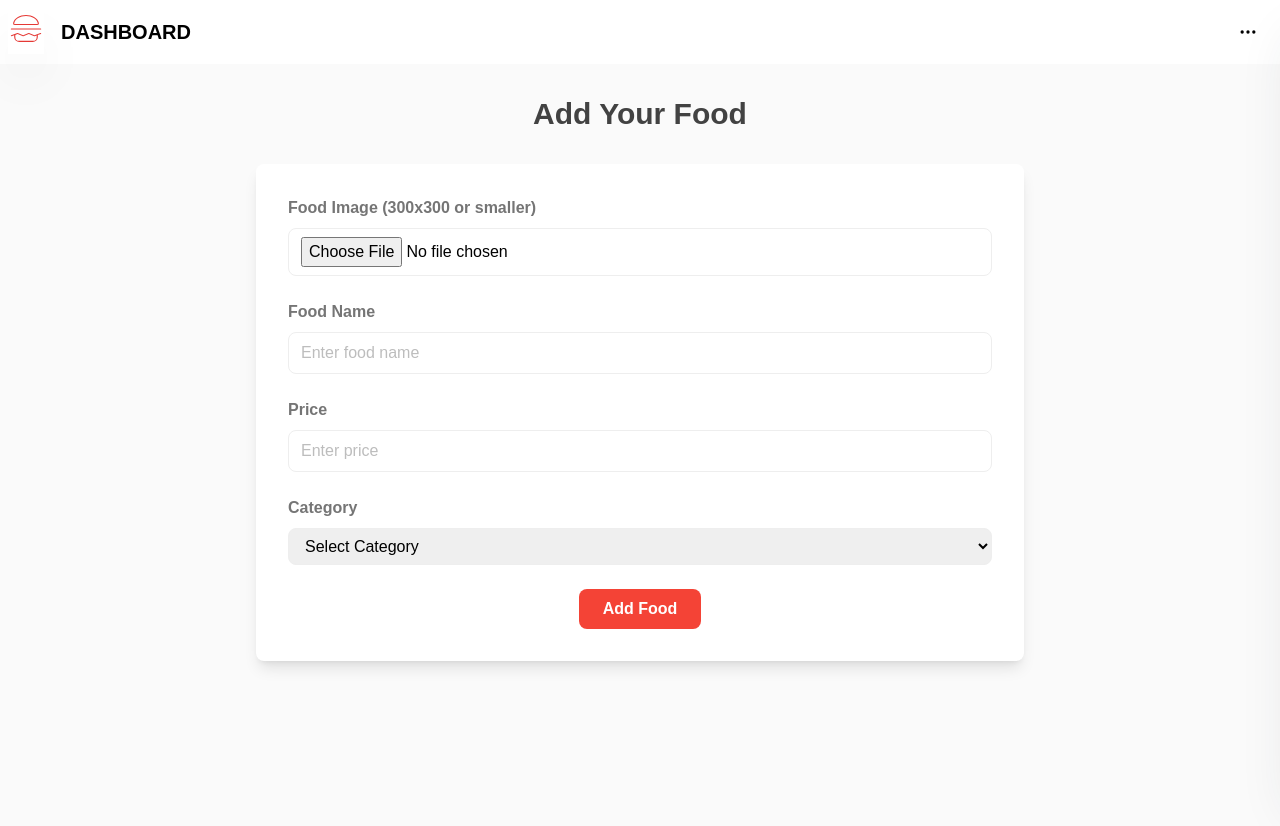
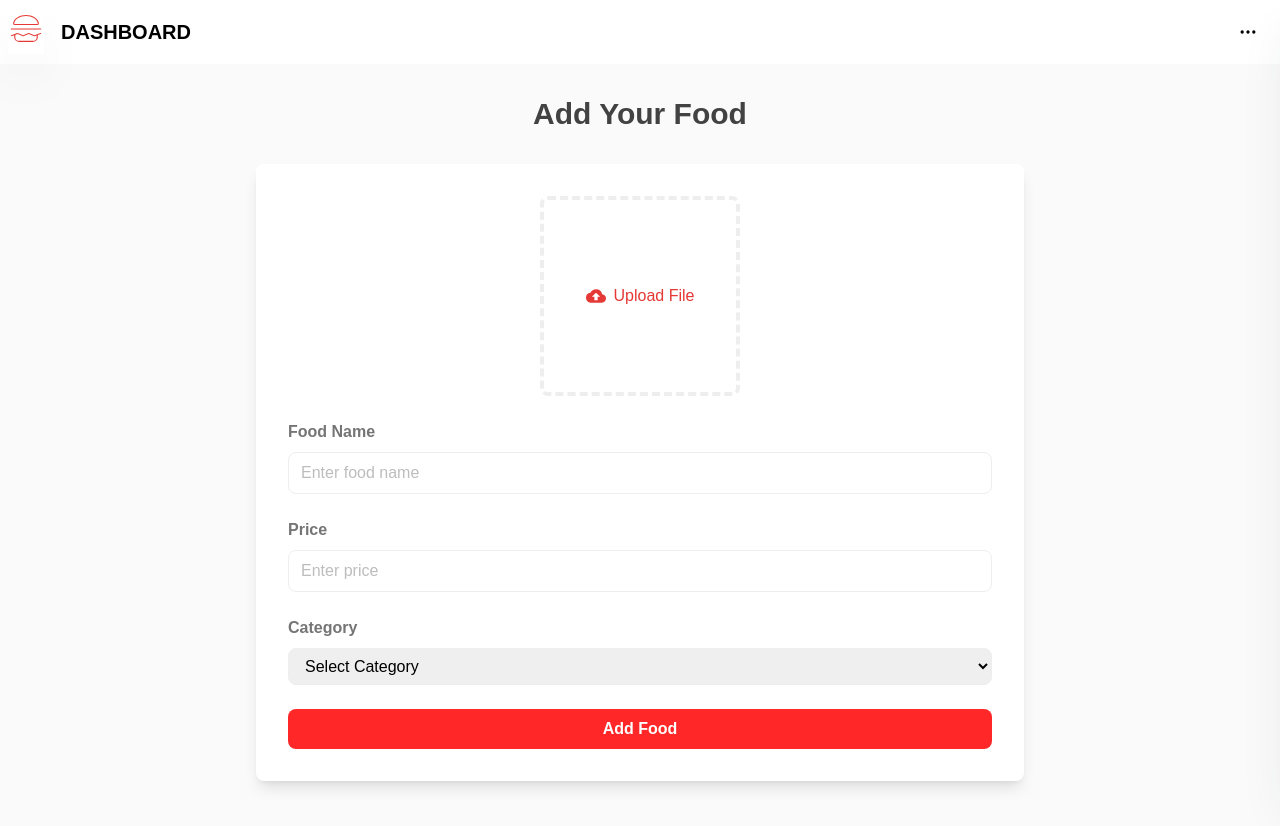
Before and after one commit to infan11/FoodHub-Fronend-Projects, a React (Vite) app: page /dashboard/addFoods in a window 1280 px wide. Shown: the top 826 px of the page. Built offline with nearby package versions, Linux system fonts and the light colour scheme; no server answers.

Commit message:
added foods related api and another api

```diff
--- a/src/Components/Dashboard/AddFoods/AddFoods.jsx
+++ b/src/Components/Dashboard/AddFoods/AddFoods.jsx
@@ -3,15 +3,20 @@ import { useForm } from 'react-hook-form';
 import useAxiosSecure from '../../Hooks/useAxiosSecure';
 import { imageUpload } from '../../Hooks/imageHooks';
 import toast from 'react-hot-toast';
+import { MdCloudUpload } from 'react-icons/md';
 
 const AddFoods = () => {
-    const { register, handleSubmit, formState: { errors }, } = useForm();
+    const { register, handleSubmit, formState: { errors } } = useForm();
     const axiosSecure = useAxiosSecure();
     const [imageError, setImageError] = useState("");
+    const [imagePreview, setImagePreview] = useState(null);
 
     const validateImage = (file) => {
         return new Promise((resolve, reject) => {
             const img = new Image();
+            const reader = new FileReader();
+
+            reader.onloadend = () => {
                 img.onload = () => {
                     if (img.width <= 300 && img.height <= 300) {
                         resolve(true);
@@ -20,14 +25,15 @@ const AddFoods = () => {
                     }
                 };
                 img.onerror = () => reject("Invalid image file");
-            img.src = URL.createObjectURL(file);
+                img.src = reader.result;
+            };
+
+            reader.readAsDataURL(file);
         });
     };
-
     const onSubmit = async (data) => {
         setImageError("");
         const photo = data.photo?.[0];
-
 
         try {
             await validateImage(photo); // Validate image dimensions
@@ -52,6 +58,16 @@ const AddFoods = () => {
         }
     };
 
+    // Handle image selection and preview
+    const handleImageChange = (event) => {
+        const file = event.target.files[0];
+        if (file) {
+            // Set preview URL
+            const previewUrl = URL.createObjectURL(file);
+            setImagePreview(previewUrl);
+        }
+    };
+
     return (
         <div className="min-h-screen py-8 bg-gray-50">
             <h2 className="text-3xl font-bold text-center text-gray-800 mb-8">Add Your Food</h2>
@@ -60,16 +76,39 @@ const AddFoods = () => {
                     <div className="space-y-6">
                         {/* Food Image */}
                         <div>
-                            <label className="block text-gray-600 font-semibold mb-2">Food Image (300x300 or smaller)</label>
+                            <div className="flex items-center justify-center">
+                                <div className="relative w-[200px] h-[200px] flex items-center justify-center border-4 border-dashed rounded-lg cursor-pointer">
                                     <input
                                         type="file"
-                                className="w-full px-3 py-2 border rounded-lg focus:ring-2 focus:ring-red-400 outline-none transition"
+                                        id="fileInput"
+                                        className="absolute inset-0 w-full h-full opacity-0 cursor-pointer"
                                         name="photo"
                                         accept="image/*"
                                         {...register("photo", { required: true })}
+                                        onChange={handleImageChange} // Handle image change
                                     />
-                            {errors.photo && <span className="text-red-600 text-sm">This field is required</span>}
-                            {imageError && <span className="text-red-600 text-sm">{imageError}</span>}
+                                    <label
+                                        htmlFor="fileInput"
+                                        className="flex items-center justify-center w-[200px] h-[200px] text-red-600"
+                                    >
+                                        <MdCloudUpload size={20} className="mr-2" />
+                                        Upload File
+                                    </label>
+                                </div>
+                            </div>
+                            {errors.photo && <span className="text-red-600 text-sm text-center">This field is required</span>}
+                            {imageError && <span className="text-red-600 text-sm text-center">{imageError}</span>}
+
+                            {/* Image Preview */}
+                            {imagePreview && (
+                                <div className="mt-4">
+                                    <img
+                                        src={imagePreview}
+                                        alt="Preview"
+                                        className="w-[150px] mx-auto h-auto rounded-lg object-cover"
+                                    />
+                                </div>
+                            )}
                         </div>
 
                         {/* Food Name */}
@@ -122,7 +161,7 @@ const AddFoods = () => {
                         <div className="text-center">
                             <button
                                 type="submit"
-                                className="px-6 py-2 bg-red-500 text-white font-semibold rounded-lg hover:bg-red-600 transition focus:outline-none focus:ring-2 focus:ring-red-400"
+                                className="px-6 py-2 bg-[#ff0000d8] text-white font-semibold rounded-lg hover:bg-[#ff0000d8] transition focus:outline-none focus:ring-2 focus:ring-red-400 w-full"
                             >
                                 Add Food
                             </button>
--- a/src/Components/Dashboard/Dashboard/Dashboard.jsx
+++ b/src/Components/Dashboard/Dashboard/Dashboard.jsx
@@ -59,6 +59,33 @@ const Dashboard = () => {
         <List>
         {
         isAdmin  ?  <>
+
+      <Link to={"/dashboard/myCart"}>
+          <ListItem>
+            <ListItemPrefix>
+            <RiShoppingBag4Line />
+            </ListItemPrefix>
+            My Order
+          </ListItem>
+          </Link>
+          <Link to={"/dashboard/userHome"}>
+            <ListItem>
+              <ListItemPrefix>
+              <FaRegUser />
+              </ListItemPrefix>
+          User Home
+            </ListItem>
+            </Link>
+
+       <Link to={"/dashboard/paymentHistory"}>
+          <ListItem>
+            <ListItemPrefix>
+            <PiContactlessPaymentLight />
+            </ListItemPrefix>
+            Payment History
+          </ListItem>
+          </Link>
+          </> : <>
           <Link to={"/dashboard/adminHome"}>
           <ListItem>
             <ListItemPrefix>
@@ -111,29 +138,15 @@ const Dashboard = () => {
             Owner User
           </ListItem>
           </Link>
-
-          </> : <>
-          <Link to={"/dashboard/myCart"}>
-          <ListItem>
-            <ListItemPrefix>
-            <RiShoppingBag4Line />
-            </ListItemPrefix>
-            My Order
-          </ListItem>
-          </Link>
-       <Link to={"/dashboard/paymentHistory"}>
-          <ListItem>
-            <ListItemPrefix>
-            <PiContactlessPaymentLight />
-            </ListItemPrefix>
-            Payment History
-          </ListItem>
-          </Link>
           </>
         }
 
        {
        isRestaurantOwner ? <>
+
+
+
+       </> : <>
 
        <Link to={"/dashboard/ownerHome"}>
           <ListItem>
@@ -173,24 +186,14 @@ const Dashboard = () => {
           </Link>
 
 
+       </>}
+
+       {/* {
+        isModerator ? <>
+
+
         </> : <>
 
-
-
-       </>}
-          {
-            user ? <><Link to={"/dashboard/userHome"}>
-            <ListItem>
-              <ListItemPrefix>
-              <FaRegUser />
-              </ListItemPrefix>
-          User Home
-            </ListItem>
-            </Link></> : <>
-         </>
-          }
-        {
-           isModerator ? <>
         <Link to={"/dashboard/moderator"}>
           <ListItem>
             <ListItemPrefix>
@@ -243,18 +246,21 @@ const Dashboard = () => {
           Home
           </ListItem>
           </Link>
-          </> : <>
-          <div className='divider-start'></div>
-          <Link to={"/"}>
+        </>
+        } */}
+          {
+            user ? <></> : <>
+            <Link to={"/dashboard/userHome"}>
             <ListItem>
               <ListItemPrefix>
-            <RiHome9Line />
+              <FaRegUser />
               </ListItemPrefix>
-          Home
+          User Home
             </ListItem>
             </Link>
          </>
           }
+
         </List>
         <Button className="mt-3 bg-[#ff0000d8] w-full" size="sm">
         <Darkmode/>
--- a/src/Components/Hooks/useAdmin.jsx
+++ b/src/Components/Hooks/useAdmin.jsx
@@ -9,7 +9,7 @@ const useAdmin = () => {
     const { data: isAdmin = [] } = useQuery({
         queryKey: [user?.email, 'isAdmin'],
         queryFn: async () => {
-            const res = await axiosSecure.get(`/users/admin/${user.email}`)
+            const res = await axiosSecure.get(`/users/admin/${user?.email}`)
             console.log(res.data);
             return res.data?.admin
         }
```
Also changed, not shown: 2 other files (tests, documents, lock files or other folders). Lines whose indentation alone changed are shown as unchanged.
